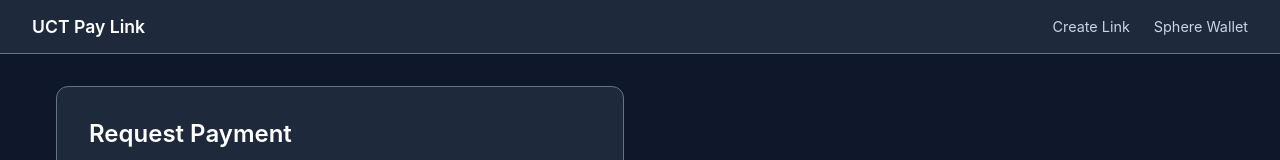
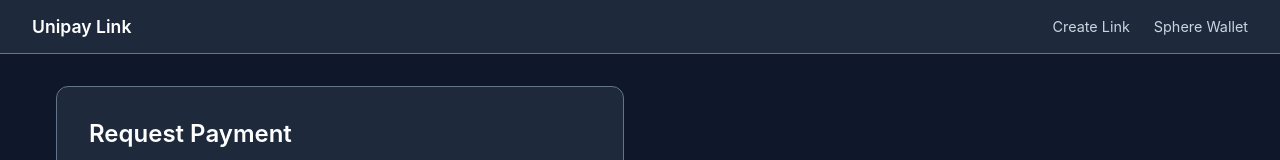
Before and after one commit to akbarfitrian/uct-pay-link, a React (Vite) app: page / in a window 1280 px wide. Shown: the top 160 px of the page. Built offline with nearby package versions, Linux system fonts and the light colour scheme; no server answers; the HTML template or start-up script is replaced by a standard one.

Commit message:
Update App.tsx

```diff
--- a/src/App.tsx
+++ b/src/App.tsx
@@ -9,7 +9,7 @@ function App() {
     <BrowserRouter>
       <nav className="navbar">
         <Link to="/" className="logo" style={{ textDecoration: 'none' }}>
-          UCT Pay Link
+          Unipay Link
         </Link>
         <div className="nav-links">
           <Link to="/">Create Link</Link>
```
